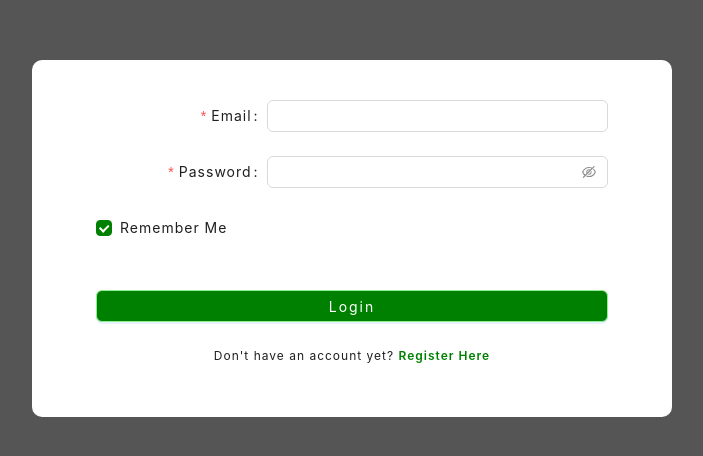
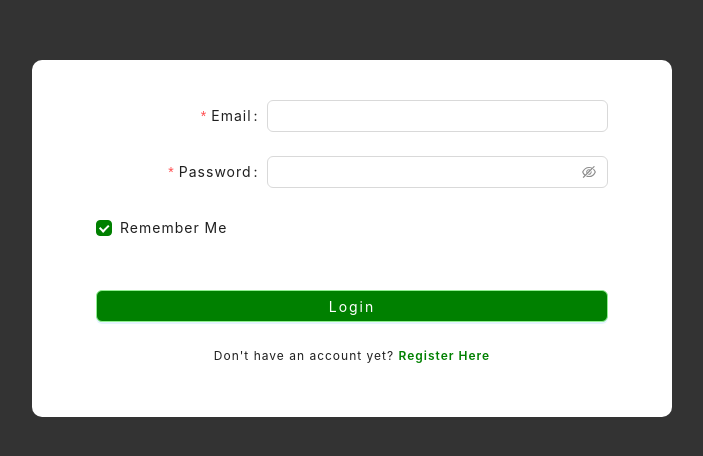
Before and after one commit to wisnudwg/vue-money-tracker, a Vue app: page /login in a window 1280 px wide. Shown: the part 140-596 px from the top of the page, without its empty margins (288-991 px from the left). Built offline with nearby package versions, Linux system fonts and the light colour scheme.

Commit message:
adjusted body bg color

```diff
--- a/src/assets/main.css
+++ b/src/assets/main.css
@@ -7,7 +7,7 @@ html {
 }
 
 body {
-  background-color: #555555;
+  background-color: #333333;
 }
 
 .ant-form-item-explain-error {
```
